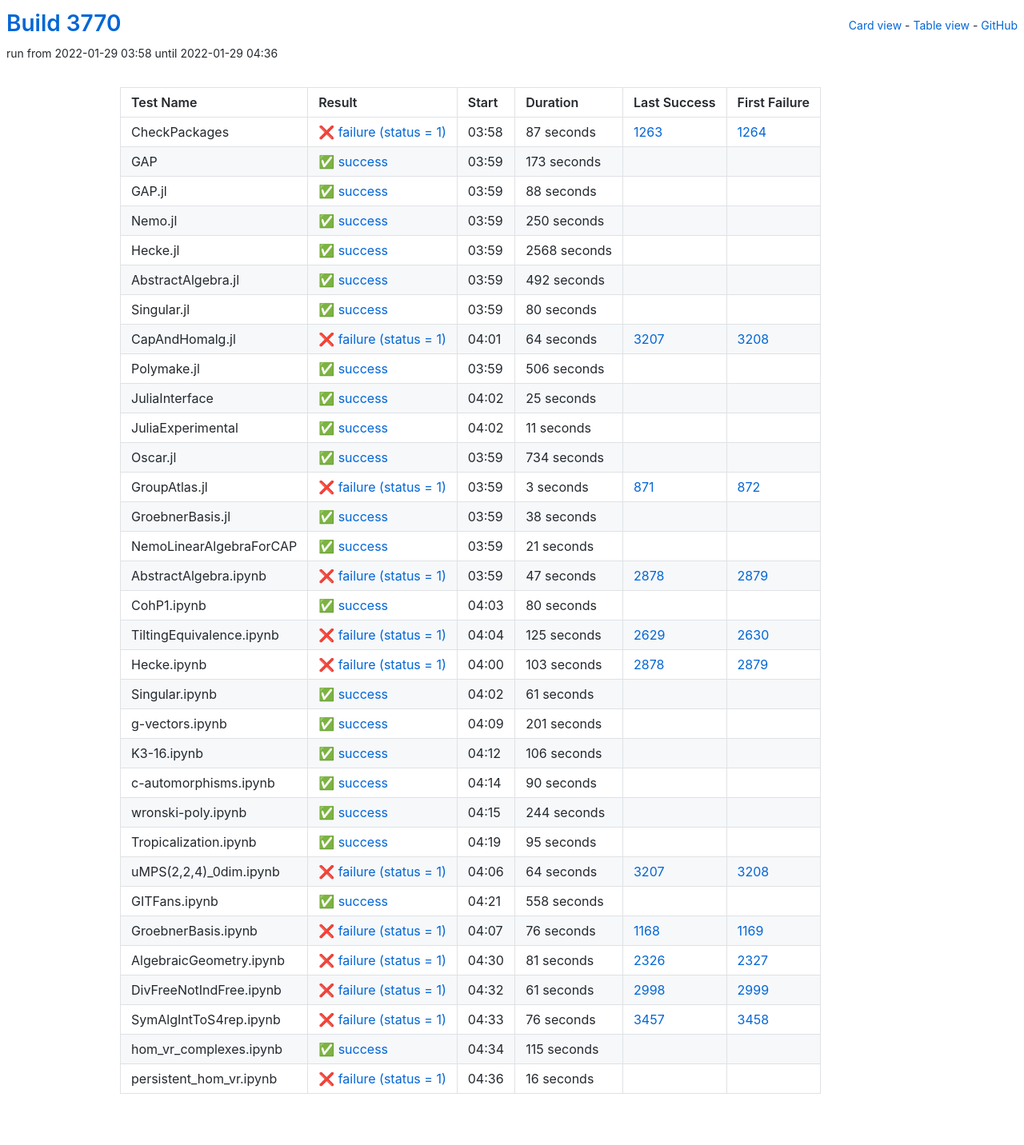
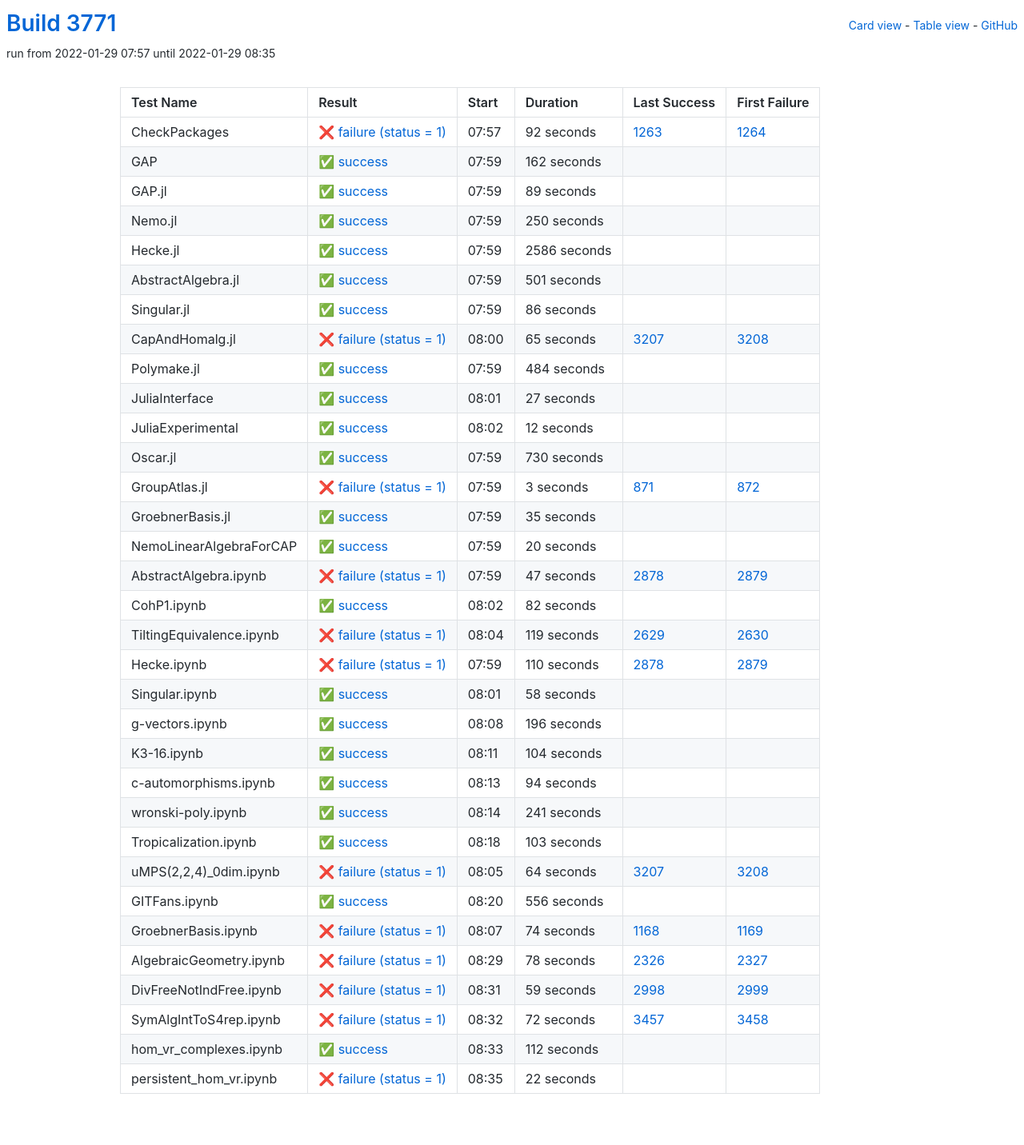
Before and after one commit to oscar-system/oscar-ci-status-stable, a Jekyll site: the page built from table.html, in a window 1280 px wide. Shown: the whole page at 80% size. Built offline with Jekyll 4.4.1, drawn with Linux system fonts in a browser that asks for light colours.

Commit message:
Build #3771

```diff
--- a/_data/ci.yml
+++ b/_data/ci.yml
@@ -1,6 +1,6 @@
 ---
-build: 3770
-build_url: https://oscarci.mathematik.uni-kl.de/job/oscar-stable/3770/
+build: 3771
+build_url: https://oscarci.mathematik.uni-kl.de/job/oscar-stable/3771/
 job: oscar-stable
 organization: oscar-system
 repo: oscar-ci-status-stable
@@ -8,44 +8,44 @@ repourl: https://github.com/oscar-system/oscar-ci-status-stable
 tests:
 - name: CheckPackages
   id: checkpackages
-  log: https://oscarci.mathematik.uni-kl.de/job/oscar-stable/3770/artifact/logs/build-3770/CheckPackages.log
-  start: 2022-01-29 03:58
+  log: https://oscarci.mathematik.uni-kl.de/job/oscar-stable/3771/artifact/logs/build-3771/CheckPackages.log
+  start: 2022-01-29 07:57
   success: false
   exitcode: 1
   status: failure
-  duration: 87
+  duration: 92
   last_success: 1263
   last_success_url: https://oscarci.mathematik.uni-kl.de/job/oscar-stable/1263/
   first_failure: 1264
   first_failure_url: https://oscarci.mathematik.uni-kl.de/job/oscar-stable/1264/
 - name: GAP
   id: gap
-  log: https://oscarci.mathematik.uni-kl.de/job/oscar-stable/3770/artifact/logs/build-3770/GAP.log
-  start: 2022-01-29 03:59
+  log: https://oscarci.mathematik.uni-kl.de/job/oscar-stable/3771/artifact/logs/build-3771/GAP.log
+  start: 2022-01-29 07:59
   success: true
   exitcode: 0
   status: success
-  duration: 173
+  duration: 162
   last_success: false
   last_success_url:
   first_failure: false
   first_failure_url:
 - name: GAP.jl
   id: gap-jl
-  log: https://oscarci.mathematik.uni-kl.de/job/oscar-stable/3770/artifact/logs/build-3770/GAP.jl.log
-  start: 2022-01-29 03:59
+  log: https://oscarci.mathematik.uni-kl.de/job/oscar-stable/3771/artifact/logs/build-3771/GAP.jl.log
+  start: 2022-01-29 07:59
   success: true
   exitcode: 0
   status: success
-  duration: 88
+  duration: 89
   last_success: false
   last_success_url:
   first_failure: false
   first_failure_url:
 - name: Nemo.jl
   id: nemo-jl
-  log: https://oscarci.mathematik.uni-kl.de/job/oscar-stable/3770/artifact/logs/build-3770/Nemo.jl.log
-  start: 2022-01-29 03:59
+  log: https://oscarci.mathematik.uni-kl.de/job/oscar-stable/3771/artifact/logs/build-3771/Nemo.jl.log
+  start: 2022-01-29 07:59
   success: true
   exitcode: 0
   status: success
@@ -56,104 +56,104 @@ tests:
   first_failure_url:
 - name: Hecke.jl
   id: hecke-jl
-  log: https://oscarci.mathematik.uni-kl.de/job/oscar-stable/3770/artifact/logs/build-3770/Hecke.jl.log
-  start: 2022-01-29 03:59
+  log: https://oscarci.mathematik.uni-kl.de/job/oscar-stable/3771/artifact/logs/build-3771/Hecke.jl.log
+  start: 2022-01-29 07:59
   success: true
   exitcode: 0
   status: success
-  duration: 2568
+  duration: 2586
   last_success: false
   last_success_url:
   first_failure: false
   first_failure_url:
 - name: AbstractAlgebra.jl
   id: abstractalgebra-jl
-  log: https://oscarci.mathematik.uni-kl.de/job/oscar-stable/3770/artifact/logs/build-3770/AbstractAlgebra.jl.log
-  start: 2022-01-29 03:59
+  log: https://oscarci.mathematik.uni-kl.de/job/oscar-stable/3771/artifact/logs/build-3771/AbstractAlgebra.jl.log
+  start: 2022-01-29 07:59
   success: true
   exitcode: 0
   status: success
-  duration: 492
+  duration: 501
   last_success: false
   last_success_url:
   first_failure: false
   first_failure_url:
 - name: Singular.jl
   id: singular-jl
-  log: https://oscarci.mathematik.uni-kl.de/job/oscar-stable/3770/artifact/logs/build-3770/Singular.jl.log
-  start: 2022-01-29 03:59
+  log: https://oscarci.mathematik.uni-kl.de/job/oscar-stable/3771/artifact/logs/build-3771/Singular.jl.log
+  start: 2022-01-29 07:59
   success: true
   exitcode: 0
   status: success
-  duration: 80
+  duration: 86
   last_success: false
   last_success_url:
   first_failure: false
   first_failure_url:
 - name: CapAndHomalg.jl
   id: capandhomalg-jl
-  log: https://oscarci.mathematik.uni-kl.de/job/oscar-stable/3770/artifact/logs/build-3770/CapAndHomalg.jl.log
-  start: 2022-01-29 04:01
+  log: https://oscarci.mathematik.uni-kl.de/job/oscar-stable/3771/artifact/logs/build-3771/CapAndHomalg.jl.log
+  start: 2022-01-29 08:00
   success: false
   exitcode: 1
   status: failure
-  duration: 64
+  duration: 65
   last_success: 3207
   last_success_url: https://oscarci.mathematik.uni-kl.de/job/oscar-stable/3207/
   first_failure: 3208
   first_failure_url: https://oscarci.mathematik.uni-kl.de/job/oscar-stable/3208/
 - name: Polymake.jl
   id: polymake-jl
-  log: https://oscarci.mathematik.uni-kl.de/job/oscar-stable/3770/artifact/logs/build-3770/Polymake.jl.log
-  start: 2022-01-29 03:59
+  log: https://oscarci.mathematik.uni-kl.de/job/oscar-stable/3771/artifact/logs/build-3771/Polymake.jl.log
+  start: 2022-01-29 07:59
   success: true
   exitcode: 0
   status: success
-  duration: 506
+  duration: 484
   last_success: false
   last_success_url:
   first_failure: false
   first_failure_url:
 - name: JuliaInterface
   id: juliainterface
-  log: https://oscarci.mathematik.uni-kl.de/job/oscar-stable/3770/artifact/logs/build-3770/JuliaInterface.log
-  start: 2022-01-29 04:02
+  log: https://oscarci.mathematik.uni-kl.de/job/oscar-stable/3771/artifact/logs/build-3771/JuliaInterface.log
+  start: 2022-01-29 08:01
   success: true
   exitcode: 0
   status: success
-  duration: 25
+  duration: 27
   last_success: false
   last_success_url:
   first_failure: false
   first_failure_url:
 - name: JuliaExperimental
   id: juliaexperimental
-  log: https://oscarci.mathematik.uni-kl.de/job/oscar-stable/3770/artifact/logs/build-3770/JuliaExperimental.log
-  start: 2022-01-29 04:02
+  log: https://oscarci.mathematik.uni-kl.de/job/oscar-stable/3771/artifact/logs/build-3771/JuliaExperimental.log
+  start: 2022-01-29 08:02
   success: true
   exitcode: 0
   status: success
-  duration: 11
+  duration: 12
   last_success: false
   last_success_url:
   first_failure: false
   first_failure_url:
 - name: Oscar.jl
   id: oscar-jl
-  log: https://oscarci.mathematik.uni-kl.de/job/oscar-stable/3770/artifact/logs/build-3770/Oscar.jl.log
-  start: 2022-01-29 03:59
+  log: https://oscarci.mathematik.uni-kl.de/job/oscar-stable/3771/artifact/logs/build-3771/Oscar.jl.log
+  start: 2022-01-29 07:59
   success: true
   exitcode: 0
   status: success
-  duration: 734
+  duration: 730
   last_success: false
   last_success_url:
   first_failure: false
   first_failure_url:
 - name: GroupAtlas.jl
   id: groupatlas-jl
-  log: https://oscarci.mathematik.uni-kl.de/job/oscar-stable/3770/artifact/logs/build-3770/GroupAtlas.jl.log
-  start: 2022-01-29 03:59
+  log: https://oscarci.mathematik.uni-kl.de/job/oscar-stable/3771/artifact/logs/build-3771/GroupAtlas.jl.log
+  start: 2022-01-29 07:59
   success: false
   exitcode: 1
   status: failure
@@ -164,32 +164,32 @@ tests:
   first_failure_url: https://oscarci.mathematik.uni-kl.de/job/oscar-stable/872/
 - name: GroebnerBasis.jl
   id: groebnerbasis-jl
-  log: https://oscarci.mathematik.uni-kl.de/job/oscar-stable/3770/artifact/logs/build-3770/GroebnerBasis.jl.log
-  start: 2022-01-29 03:59
+  log: https://oscarci.mathematik.uni-kl.de/job/oscar-stable/3771/artifact/logs/build-3771/GroebnerBasis.jl.log
+  start: 2022-01-29 07:59
   success: true
   exitcode: 0
   status: success
-  duration: 38
+  duration: 35
   last_success: false
   last_success_url:
   first_failure: false
   first_failure_url:
 - name: NemoLinearAlgebraForCAP
   id: nemolinearalgebraforcap
-  log: https://oscarci.mathematik.uni-kl.de/job/oscar-stable/3770/artifact/logs/build-3770/NemoLinearAlgebraForCAP.log
-  start: 2022-01-29 03:59
+  log: https://oscarci.mathematik.uni-kl.de/job/oscar-stable/3771/artifact/logs/build-3771/NemoLinearAlgebraForCAP.log
+  start: 2022-01-29 07:59
   success: true
   exitcode: 0
   status: success
-  duration: 21
+  duration: 20
   last_success: false
   last_success_url:
   first_failure: false
   first_failure_url:
 - name: AbstractAlgebra.ipynb
   id: abstractalgebra-ipynb
-  log: https://oscarci.mathematik.uni-kl.de/job/oscar-stable/3770/artifact/logs/build-3770/AbstractAlgebra.ipynb.log
-  start: 2022-01-29 03:59
+  log: https://oscarci.mathematik.uni-kl.de/job/oscar-stable/3771/artifact/logs/build-3771/AbstractAlgebra.ipynb.log
+  start: 2022-01-29 07:59
   success: false
   exitcode: 1
   status: failure
@@ -200,116 +200,116 @@ tests:
   first_failure_url: https://oscarci.mathematik.uni-kl.de/job/oscar-stable/2879/
 - name: CohP1.ipynb
   id: cohp1-ipynb
-  log: https://oscarci.mathematik.uni-kl.de/job/oscar-stable/3770/artifact/logs/build-3770/CohP1.ipynb.log
-  start: 2022-01-29 04:03
+  log: https://oscarci.mathematik.uni-kl.de/job/oscar-stable/3771/artifact/logs/build-3771/CohP1.ipynb.log
+  start: 2022-01-29 08:02
   success: true
   exitcode: 0
   status: success
-  duration: 80
+  duration: 82
   last_success: false
   last_success_url:
   first_failure: false
   first_failure_url:
 - name: TiltingEquivalence.ipynb
   id: tiltingequivalence-ipynb
-  log: https://oscarci.mathematik.uni-kl.de/job/oscar-stable/3770/artifact/logs/build-3770/TiltingEquivalence.ipynb.log
-  start: 2022-01-29 04:04
+  log: https://oscarci.mathematik.uni-kl.de/job/oscar-stable/3771/artifact/logs/build-3771/TiltingEquivalence.ipynb.log
+  start: 2022-01-29 08:04
   success: false
   exitcode: 1
   status: failure
-  duration: 125
+  duration: 119
   last_success: 2629
   last_success_url: https://oscarci.mathematik.uni-kl.de/job/oscar-stable/2629/
   first_failure: 2630
   first_failure_url: https://oscarci.mathematik.uni-kl.de/job/oscar-stable/2630/
 - name: Hecke.ipynb
   id: hecke-ipynb
-  log: https://oscarci.mathematik.uni-kl.de/job/oscar-stable/3770/artifact/logs/build-3770/Hecke.ipynb.log
-  start: 2022-01-29 04:00
+  log: https://oscarci.mathematik.uni-kl.de/job/oscar-stable/3771/artifact/logs/build-3771/Hecke.ipynb.log
+  start: 2022-01-29 07:59
   success: false
   exitcode: 1
   status: failure
-  duration: 103
+  duration: 110
   last_success: 2878
   last_success_url: https://oscarci.mathematik.uni-kl.de/job/oscar-stable/2878/
   first_failure: 2879
   first_failure_url: https://oscarci.mathematik.uni-kl.de/job/oscar-stable/2879/
 - name: Singular.ipynb
   id: singular-ipynb
-  log: https://oscarci.mathematik.uni-kl.de/job/oscar-stable/3770/artifact/logs/build-3770/Singular.ipynb.log
-  start: 2022-01-29 04:02
+  log: https://oscarci.mathematik.uni-kl.de/job/oscar-stable/3771/artifact/logs/build-3771/Singular.ipynb.log
+  start: 2022-01-29 08:01
   success: true
   exitcode: 0
   status: success
-  duration: 61
+  duration: 58
   last_success: false
   last_success_url:
   first_failure: false
   first_failure_url:
 - name: g-vectors.ipynb
   id: g-vectors-ipynb
-  log: https://oscarci.mathematik.uni-kl.de/job/oscar-stable/3770/artifact/logs/build-3770/g-vectors.ipynb.log
-  start: 2022-01-29 04:09
+  log: https://oscarci.mathematik.uni-kl.de/job/oscar-stable/3771/artifact/logs/build-3771/g-vectors.ipynb.log
+  start: 2022-01-29 08:08
   success: true
   exitcode: 0
   status: success
-  duration: 201
+  duration: 196
   last_success: false
   last_success_url:
   first_failure: false
   first_failure_url:
 - name: K3-16.ipynb
   id: k3-16-ipynb
-  log: https://oscarci.mathematik.uni-kl.de/job/oscar-stable/3770/artifact/logs/build-3770/K3-16.ipynb.log
-  start: 2022-01-29 04:12
+  log: https://oscarci.mathematik.uni-kl.de/job/oscar-stable/3771/artifact/logs/build-3771/K3-16.ipynb.log
+  start: 2022-01-29 08:11
   success: true
   exitcode: 0
   status: success
-  duration: 106
+  duration: 104
   last_success: false
   last_success_url:
   first_failure: false
   first_failure_url:
 - name: c-automorphisms.ipynb
   id: c-automorphisms-ipynb
-  log: https://oscarci.mathematik.uni-kl.de/job/oscar-stable/3770/artifact/logs/build-3770/c-automorphisms.ipynb.log
-  start: 2022-01-29 04:14
+  log: https://oscarci.mathematik.uni-kl.de/job/oscar-stable/3771/artifact/logs/build-3771/c-automorphisms.ipynb.log
+  start: 2022-01-29 08:13
   success: true
   exitcode: 0
   status: success
-  duration: 90
+  duration: 94
   last_success: false
   last_success_url:
   first_failure: false
   first_failure_url:
 - name: wronski-poly.ipynb
   id: wronski-poly-ipynb
-  log: https://oscarci.mathematik.uni-kl.de/job/oscar-stable/3770/artifact/logs/build-3770/wronski-poly.ipynb.log
-  start: 2022-01-29 04:15
+  log: https://oscarci.mathematik.uni-kl.de/job/oscar-stable/3771/artifact/logs/build-3771/wronski-poly.ipynb.log
+  start: 2022-01-29 08:14
   success: true
   exitcode: 0
   status: success
-  duration: 244
+  duration: 241
   last_success: false
   last_success_url:
   first_failure: false
   first_failure_url:
 - name: Tropicalization.ipynb
   id: tropicalization-ipynb
-  log: https://oscarci.mathematik.uni-kl.de/job/oscar-stable/3770/artifact/logs/build-3770/Tropicalization.ipynb.log
-  start: 2022-01-29 04:19
+  log: https://oscarci.mathematik.uni-kl.de/job/oscar-stable/3771/artifact/logs/build-3771/Tropicalization.ipynb.log
+  start: 2022-01-29 08:18
   success: true
   exitcode: 0
   status: success
-  duration: 95
+  duration: 103
   last_success: false
   last_success_url:
   first_failure: false
   first_failure_url:
 - name: uMPS(2,2,4)_0dim.ipynb
   id: umps-2-2-4-0dim-ipynb
-  log: https://oscarci.mathematik.uni-kl.de/job/oscar-stable/3770/artifact/logs/build-3770/uMPS-2-2-4-_0dim.ipynb.log
-  start: 2022-01-29 04:06
+  log: https://oscarci.mathematik.uni-kl.de/job/oscar-stable/3771/artifact/logs/build-3771/uMPS-2-2-4-_0dim.ipynb.log
+  start: 2022-01-29 08:05
   success: false
   exitcode: 1
   status: failure
@@ -320,84 +320,84 @@ tests:
   first_failure_url: https://oscarci.mathematik.uni-kl.de/job/oscar-stable/3208/
 - name: GITFans.ipynb
   id: gitfans-ipynb
-  log: https://oscarci.mathematik.uni-kl.de/job/oscar-stable/3770/artifact/logs/build-3770/GITFans.ipynb.log
-  start: 2022-01-29 04:21
+  log: https://oscarci.mathematik.uni-kl.de/job/oscar-stable/3771/artifact/logs/build-3771/GITFans.ipynb.log
+  start: 2022-01-29 08:20
   success: true
   exitcode: 0
   status: success
-  duration: 558
+  duration: 556
   last_success: false
   last_success_url:
   first_failure: false
   first_failure_url:
 - name: GroebnerBasis.ipynb
   id: groebnerbasis-ipynb
-  log: https://oscarci.mathematik.uni-kl.de/job/oscar-stable/3770/artifact/logs/build-3770/GroebnerBasis.ipynb.log
-  start: 2022-01-29 04:07
+  log: https://oscarci.mathematik.uni-kl.de/job/oscar-stable/3771/artifact/logs/build-3771/GroebnerBasis.ipynb.log
+  start: 2022-01-29 08:07
   success: false
   exitcode: 1
   status: failure
-  duration: 76
+  duration: 74
   last_success: 1168
   last_success_url: https://oscarci.mathematik.uni-kl.de/job/oscar-stable/1168/
   first_failure: 1169
   first_failure_url: https://oscarci.mathematik.uni-kl.de/job/oscar-stable/1169/
 - name: AlgebraicGeometry.ipynb
   id: algebraicgeometry-ipynb
-  log: https://oscarci.mathematik.uni-kl.de/job/oscar-stable/3770/artifact/logs/build-3770/AlgebraicGeometry.ipynb.log
-  start: 2022-01-29 04:30
+  log: https://oscarci.mathematik.uni-kl.de/job/oscar-stable/3771/artifact/logs/build-3771/AlgebraicGeometry.ipynb.log
+  start: 2022-01-29 08:29
   success: false
   exitcode: 1
   status: failure
-  duration: 81
+  duration: 78
   last_success: 2326
   last_success_url: https://oscarci.mathematik.uni-kl.de/job/oscar-stable/2326/
   first_failure: 2327
   first_failure_url: https://oscarci.mathematik.uni-kl.de/job/oscar-stable/2327/
 - name: DivFreeNotIndFree.ipynb
   id: divfreenotindfree-ipynb
-  log: https://oscarci.mathematik.uni-kl.de/job/oscar-stable/3770/artifact/logs/build-3770/DivFreeNotIndFree.ipynb.log
-  start: 2022-01-29 04:32
+  log: https://oscarci.mathematik.uni-kl.de/job/oscar-stable/3771/artifact/logs/build-3771/DivFreeNotIndFree.ipynb.log
+  start: 2022-01-29 08:31
   success: false
   exitcode: 1
   status: failure
-  duration: 61
+  duration: 59
   last_success: 2998
   last_success_url: https://oscarci.mathematik.uni-kl.de/job/oscar-stable/2998/
   first_failure: 2999
   first_failure_url: https://oscarci.mathematik.uni-kl.de/job/oscar-stable/2999/
 - name: SymAlgIntToS4rep.ipynb
   id: symalginttos4rep-ipynb
-  log: https://oscarci.mathematik.uni-kl.de/job/oscar-stable/3770/artifact/logs/build-3770/SymAlgIntToS4rep.ipynb.log
-  start: 2022-01-29 04:33
+  log: https://oscarci.mathematik.uni-kl.de/job/oscar-stable/3771/artifact/logs/build-3771/SymAlgIntToS4rep.ipynb.log
+  start: 2022-01-29 08:32
   success: false
   exitcode: 1
   status: failure
-  duration: 76
+  duration: 72
   last_success: 3457
   last_success_url: https://oscarci.mathematik.uni-kl.de/job/oscar-stable/3457/
   first_failure: 3458
   first_failure_url: https://oscarci.mathematik.uni-kl.de/job/oscar-stable/3458/
 - name: hom_vr_complexes.ipynb
   id: hom-vr-complexes-ipynb
-  log: https://oscarci.mathematik.uni-kl.de/job/oscar-stable/3770/artifact/logs/build-3770/hom_vr_complexes.ipynb.log
-  start: 2022-01-29 04:34
+  log: https://oscarci.mathematik.uni-kl.de/job/oscar-stable/3771/artifact/logs/build-3771/hom_vr_complexes.ipynb.log
+  start: 2022-01-29 08:33
   success: true
   exitcode: 0
   status: success
-  duration: 115
+  duration: 112
   last_success: false
   last_success_url:
   first_failure: false
   first_failure_url:
 - name: persistent_hom_vr.ipynb
   id: persistent-hom-vr-ipynb
-  log: https://oscarci.mathematik.uni-kl.de/job/oscar-stable/3770/artifact/logs/build-3770/persistent_hom_vr.ipynb.log
-  start: 2022-01-29 04:36
+  log: https://oscarci.mathematik.uni-kl.de/job/oscar-stable/3771/artifact/logs/build-3771/persistent_hom_vr.ipynb.log
+  start: 2022-01-29 08:35
   success: false
   exitcode: 1
   status: failure
-  duration: 16
+  duration: 22
   last_success: false
   last_success_url:
   first_failure: false
```
Also changed, not shown: README.md.
